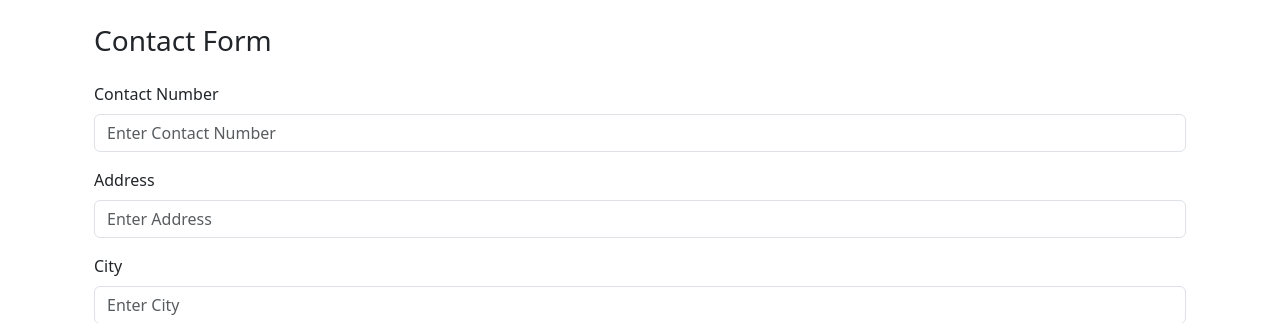
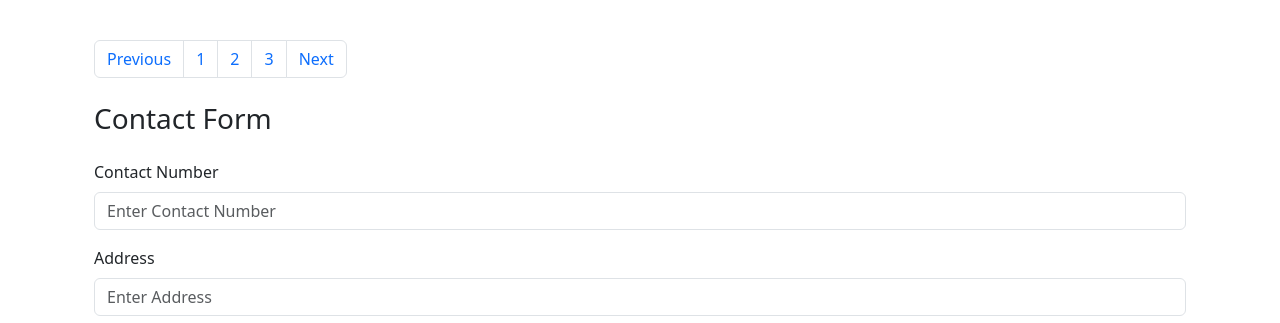
Before and after one commit to vaishnavi10pednekar/Django-Learning, a Django app: page /contactus/ in a window 1280 px wide. Shown: the part 204-527 px from the top of the page. Run offline with Django 5.2, Linux system fonts and the light colour scheme; data that the repository does not hold is empty.

Commit message:
updated project

```diff
--- a/firstprojectt/templates/contact.html
+++ b/firstprojectt/templates/contact.html
@@ -43,6 +43,16 @@
             {% endfor %}
         </tbody>
     </table>
+    <br>
+    <nav aria-label="Page navigation example">
+  <ul class="pagination">
+    <li class="page-item"><a class="page-link" href="?page=1">Previous</a></li>
+    <li class="page-item"><a class="page-link" href="?page={{ all_task.previous_page_number }}">1</a></li>
+    <li class="page-item"><a class="page-link" href="?page={{ all_task.number }}">2</a></li>
+    <li class="page-item"><a class="page-link" href="?page={{ all_task.next_page_number }}">3</a></li>
+    <li class="page-item"><a class="page-link" href="?page={{ all_task.paginator.num_pages }}">Next</a></li>
+  </ul>
+</nav>
 
 </div >
 
```
